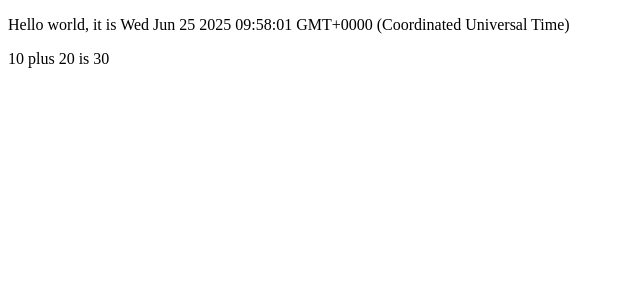
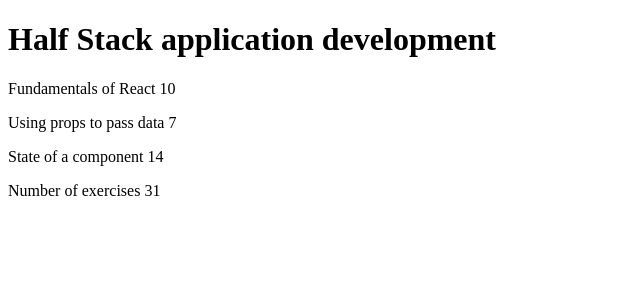
Before and after one commit to limiajayi/FSO, a React (Vite) app in the folder Part 1/Introduction To React/introdemo/: page / in a window 1280 px wide. Shown: the top 300 px of the page, without its empty margins (0-640 px from the left). Built offline with nearby package versions, Linux system fonts and the light colour scheme.

Commit message:
Exercise 1.1: step 1 - Added a Header component to App.jsx.

```diff
--- a/Part 1/Introduction To React/introdemo/src/App.jsx
+++ b/Part 1/Introduction To React/introdemo/src/App.jsx
@@ -1,20 +1,38 @@
+const Header = () => {
+  const course = 'Half Stack application development'
+
+  return (
+    <>
+    <h1>{course}</h1>
+    </>
+  )
+}
+
+
 const App = () => {
-  const now = new Date()
-  const a = 10
-  const b = 20
-  console.log(now, a+b)
+
+  const part1 = 'Fundamentals of React'
+  const exercises1 = 10
+  const part2 = 'Using props to pass data'
+  const exercises2 = 7
+  const part3 = 'State of a component'
+  const exercises3 = 14
 
   return (
     <div>
-      <p>Hello world, it is {now.toString()}</p>
-
-      <p>{a} plus {b} is {a + b} </p>
+      <Header />
+      <p>
+        {part1} {exercises1}
+      </p>
+      <p>
+        {part2} {exercises2}
+      </p>
+      <p>
+        {part3} {exercises3}
+      </p>
+      <p>Number of exercises {exercises1 + exercises2 + exercises3}</p>
     </div>
   )
 }
 
-//keep the console open all the time !!!
-//i promise to keep the console open all the time during this course
-//and for the rest of my life while doing webdevelopment
-
-export default App;
+export default App
```
